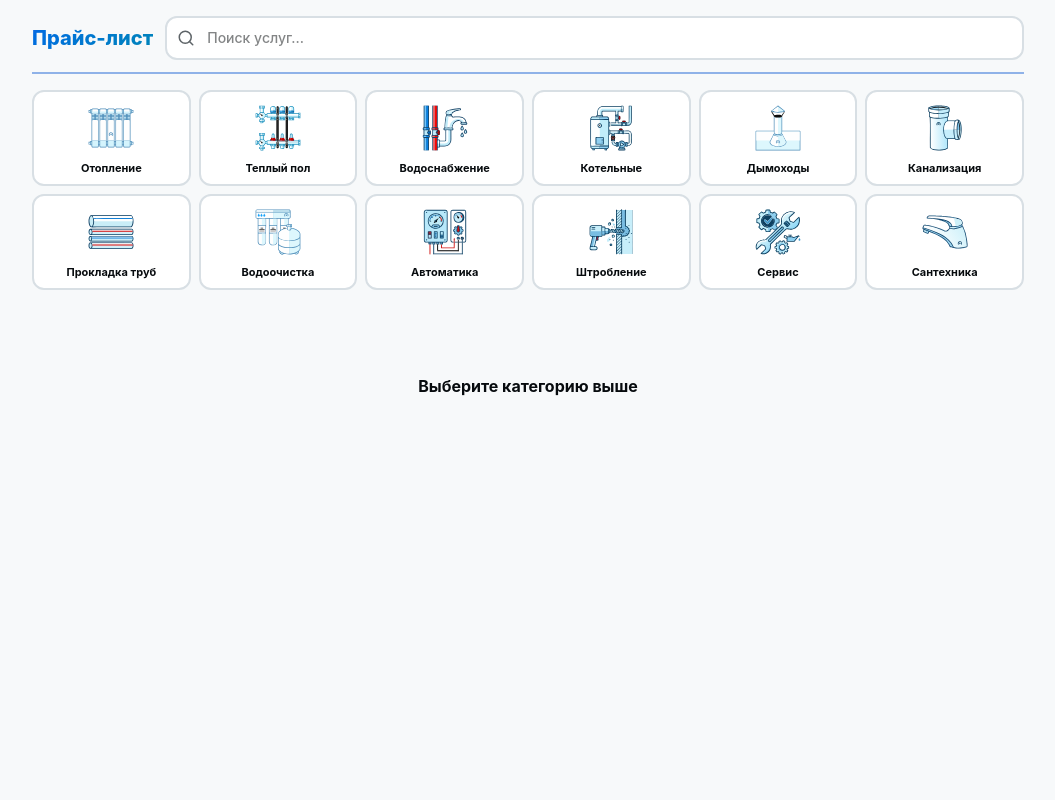
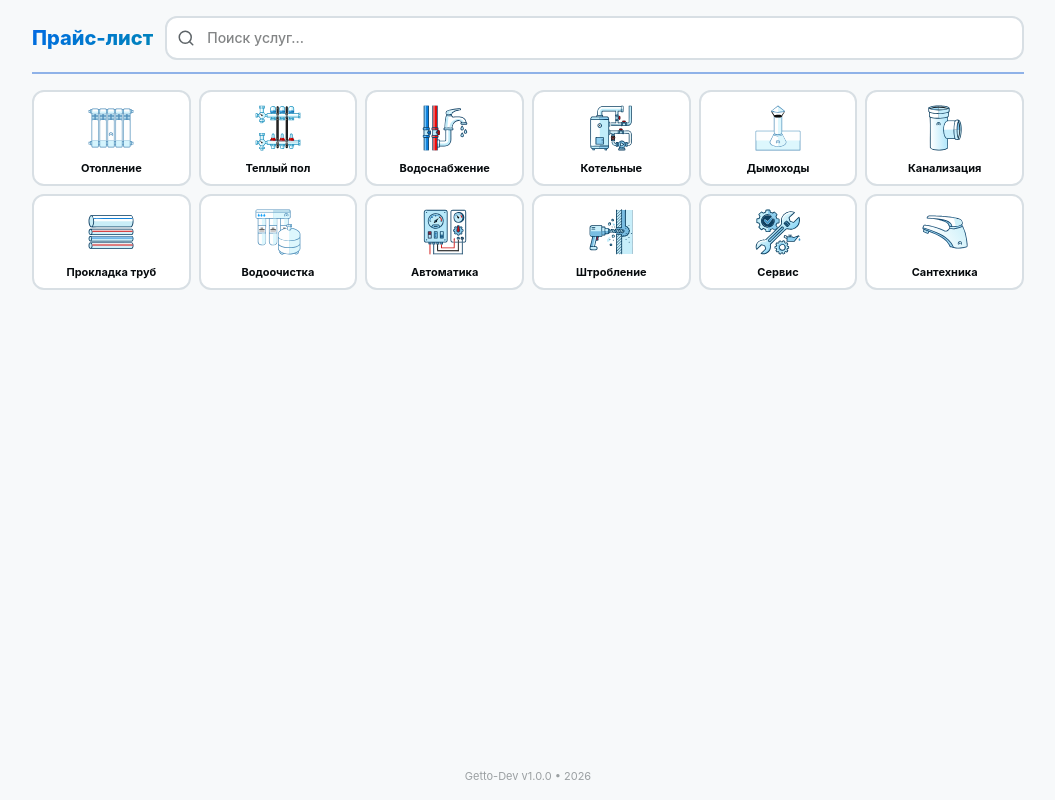
Before and after one commit to getto-dev/price, a Next.js app: page / in a window 1280 px wide. Shown: the whole page, without its empty margins (112-1167 px from the left). Built offline with nearby package versions, Linux system fonts and the light colour scheme.

Commit message:
chore: remove empty state text, add footer with version

```diff
--- a/src/app/page.tsx
+++ b/src/app/page.tsx
@@ -4,6 +4,8 @@ import { useState, useCallback } from 'react';
 import { Header } from '@/components/Header';
 import { Categories } from '@/components/Categories';
 import { Services } from '@/components/Services';
+
+const CURRENT_VERSION = '1.0.0';
 
 export default function HomePage() {
   const [selectedCategory, setSelectedCategory] = useState<string | null>(null);
@@ -43,8 +45,8 @@ export default function HomePage() {
   }, []);
 
   return (
-    <div className="min-h-screen bg-background">
-      <main className="max-w-5xl mx-auto px-3 sm:px-4 py-3 sm:py-4 safe-bottom">
+    <div className="min-h-screen bg-background flex flex-col">
+      <main className="flex-1 max-w-5xl mx-auto w-full px-3 sm:px-4 py-3 sm:py-4 safe-bottom">
         <Header
           searchQuery={searchQuery}
           onSearchChange={handleSearchChange}
@@ -59,6 +61,9 @@ export default function HomePage() {
           searchQuery={searchQuery}
         />
       </main>
+      <footer className="text-center py-4 text-[10px] sm:text-[11px] text-muted-foreground/60">
+        Getto-Dev v{CURRENT_VERSION} • 2026
+      </footer>
     </div>
   );
 }
--- a/src/components/Services.tsx
+++ b/src/components/Services.tsx
@@ -163,9 +163,9 @@ export function Services({ selectedCategory, searchQuery }: ServicesProps) {
     );
   }
 
-  // Категория не выбрана
+  // Категория не выбрана - не показываем ничего
   if (!selectedCategory) {
-    return <EmptyState message="Выберите категорию выше" />;
+    return null;
   }
 
   // Показываем услуги категории
```
